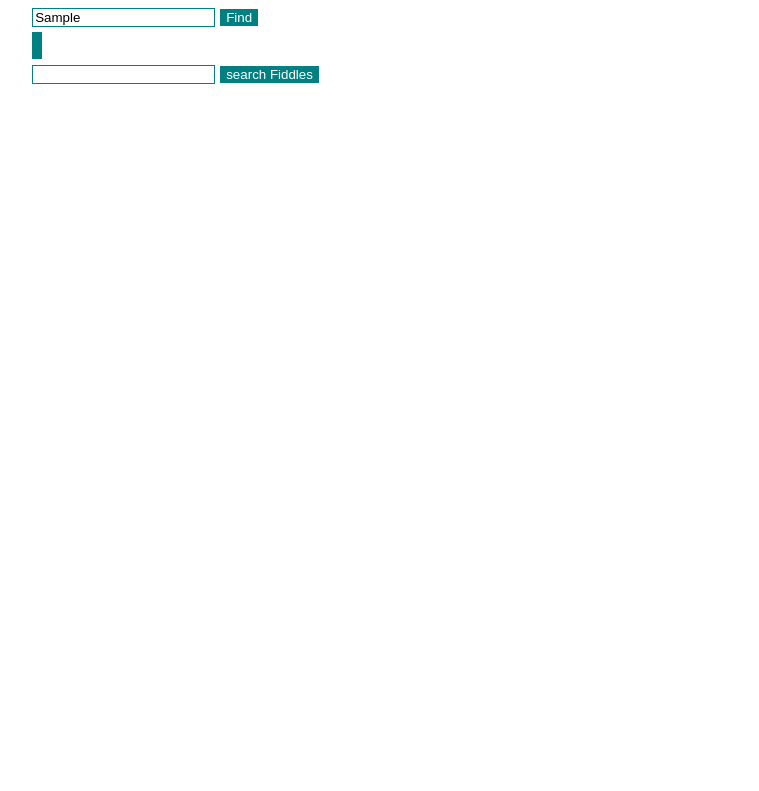
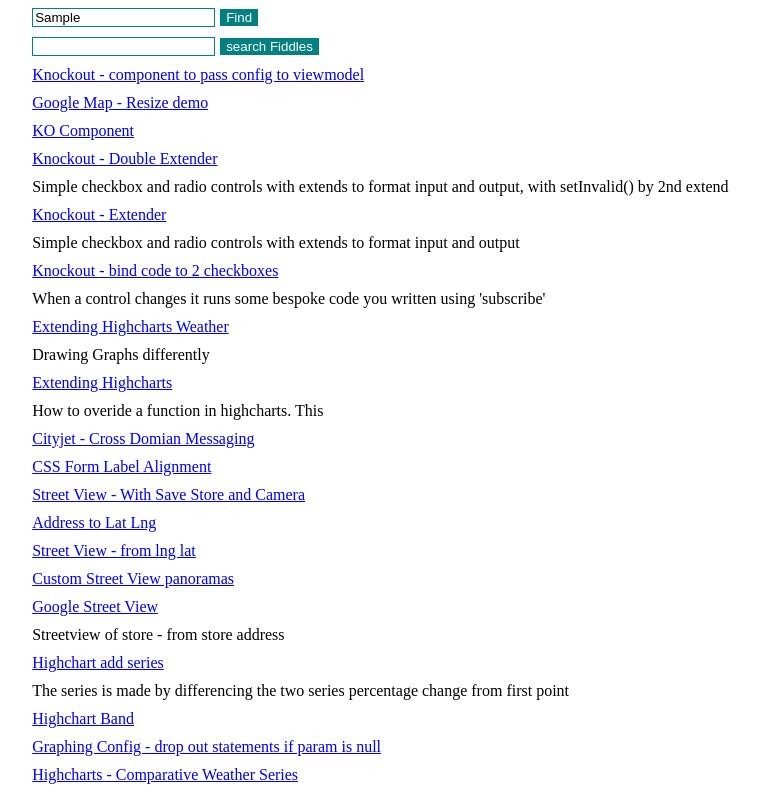
Before and after one commit to nzar-tofiq/search_fiddles, a plain HTML site: page index.html in a window 1280 px wide. Both pictures are taken after typing "Sample" into the empty fields and a click on the input "Find". Shown: the top 791 px of the page, without its empty margins (39-798 px from the left). Drawn offline with nearby package versions, Linux system fonts and the light colour scheme.

Commit message:
local working version

```diff
--- a/index.html
+++ b/index.html
@@ -6,8 +6,8 @@
 	<title>Search Fiddles</title>
 	<script src="data.js"></script>
 	<script src="http://code.jquery.com/jquery-2.2.4.min.js" integrity="sha256-BbhdlvQf/xTY9gja0Dq3HiwQF8LaCRTXxZKRutelT44=" crossorigin="anonymous"></script>
-		<script src="handlebars.js"></script>
-		<script src="fiddle.js" charset="utf-8"></script>
+	<!-- <script src="handlebars.js"></script> -->
+	<!-- <script src="fiddle.js" charset="utf-8"></script> -->
 	<style>
 		.wrapper {
 			margin: 0 auto 0 auto;
@@ -56,9 +56,9 @@
 			<input type="submit" name="find_user" value="Find" class="find_user_btn button">
 		</form>
 		<div class="user_info">
-				<script id="user_info_link" type="text/html">
+			<!-- <script id="user_info_link" type="text/html">
 				<a href="http://jsfiddle.net/user/{{userName}}/fiddles/">{{userName}}</a>
-				</script>
+			</script> -->
 		</div>
 		<div class="search_fiddles">
 			<input type="text" class="search_fiddles_text text_box">
@@ -68,36 +68,27 @@
 
 		</div>
 	</div>
-		<script id="fiddles" type="text/html">
+	<!-- <script id="fiddles" type="text/html">
 			{{#each .}}
 			<div class="title">
-				<!-- <a href= {{{url}}}>-->{{title}}
-				<!--</a>-->
+				<a href={{{url}}}>{{title}}</a>
 			</div>
 			<div class="description"> {{description}} </div>
-		</script>
+		</script> -->
 	<script>
 		$(document).ready(function() {;
 			$('.find_user_btn').click(function(e) {
-					var userName, userLink, userInfo;
+				var userName, userLink, userInfo, str = '';
 				e.preventDefault();
 				userName = $('.find_user_text').val();
-
-					function renderUserInfoLink(userName) {
-						var source = $('#user_info_link').html();
-
-						var template = Handlebars.compile(source);
-
-						$('.user_info').html(template(userName))
-					}
-					renderUserInfoLink(userName);
+				userLink = '<a href="http://jsfiddle.net/user/' + userName + '/fiddles/">' + userName + '</a>';
 
 				function search(str, data) {
-						$results = $(data).map(function(entry) {
+					results = $(data).map(function(entry) {
 						match = data[entry].title.toLowerCase().indexOf(str.toLowerCase()) > -1;
-							return match ? entry : null;
+						return match ? data[entry] : null;
 					});
-						return $results;
+					return results;
 				}
 
 				function update(str) {
@@ -105,7 +96,28 @@
 						str = ' ';
 					}
 					results = search(str, data);
-						//$('.fiddles').html("");
+					$('.fiddles').html("");
+
+					$(results).each(function(i, v) {
+						template = '<div class="title"><a href="http://' + this.url + '">' + this.title + '</a></div>';
+						template += '<div class = "description" > ' + this.description + '</div>';
+						$('.fiddles').append(template);
+					});
+				}
+				$('.search_fiddles_text').keyup(function() {
+					update($(this).val());
+				});
+				update(' ', data);
+			});
+		});
+		// function renderUserInfoLink(userName) {
+		// 	var source = $('#user_info_link').html();
+		//
+		// 	var template = Handlebars.compile(source);
+		//
+		// 	$('.user_info').html(template(userName))
+		// }
+		// renderUserInfoLink(userName);
 
 		// function render() {
 		// 	var source = $("#fiddles").html();
@@ -113,18 +125,6 @@
 		// 	$('.fiddles').html(template(results));
 		// }
 		// render();
-						// $(results).each(function(i, v) {
-						// 	template = '<div class="title"><a href="http://' + data[v].url + '">' + data[v].title + '</a></div>';
-						// 	template += '<div class = "description" > ' + data[v].description + '</div>';
-						// 	$('.fiddles').append(template);
-						// });
-					}
-					$('.search_fiddles_text').keyup(function() {
-						update($(this).val());
-					});
-					update(' ', data);
-				});
-			});
 	</script>
 </body>
 
```
Lines whose indentation alone changed are shown as unchanged.
